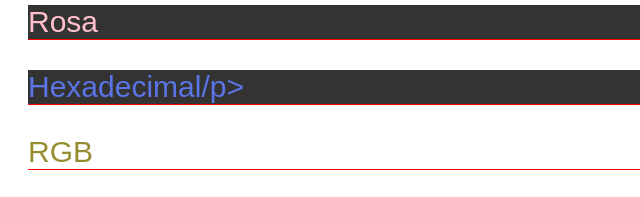
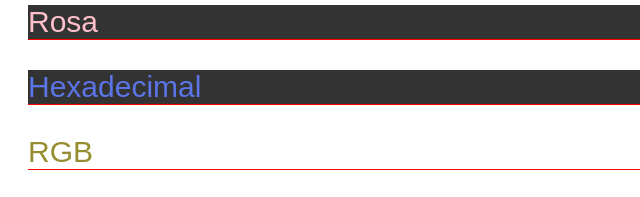
Before and after one commit to Nilson-Sj/cssB-sico, a plain HTML site: page Teoria/index.html in a window 1280 px wide. Shown: the part 589-786 px from the top of the page, 0-640 px from the left. Drawn offline with Linux system fonts and the light colour scheme.

Commit message:
Refactor Hexadecimal

```diff
--- a/Teoria/index.html
+++ b/Teoria/index.html
@@ -35,7 +35,7 @@
 
   <!-- Cores -->
   <p class="nome-da-cor">Rosa</p>
-  <p class="hexa">Hexadecimal/p>
+  <p class="hexa">Hexadecimal</p>
   <p class="rgb">RGB</p>
 
   <!-- Fontes -->
```
